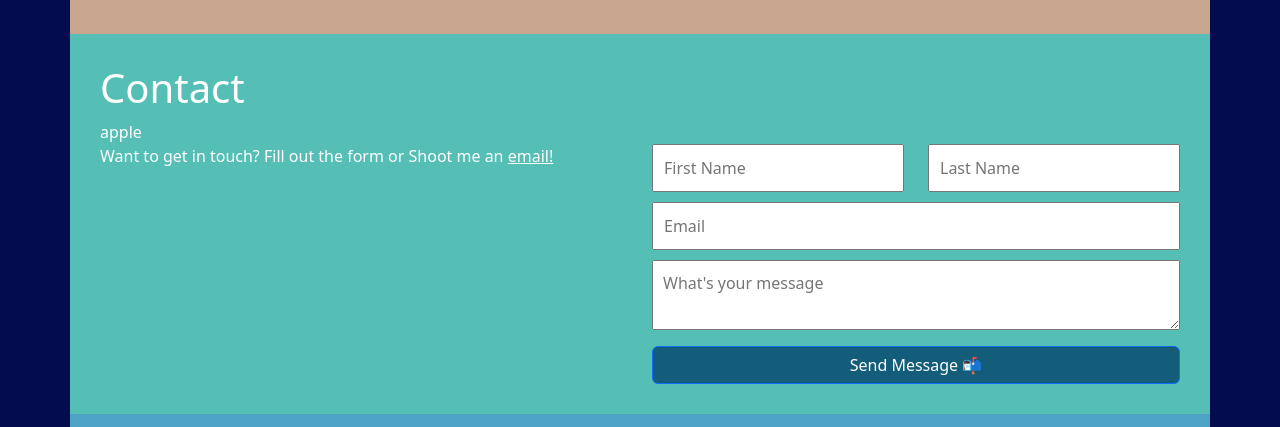
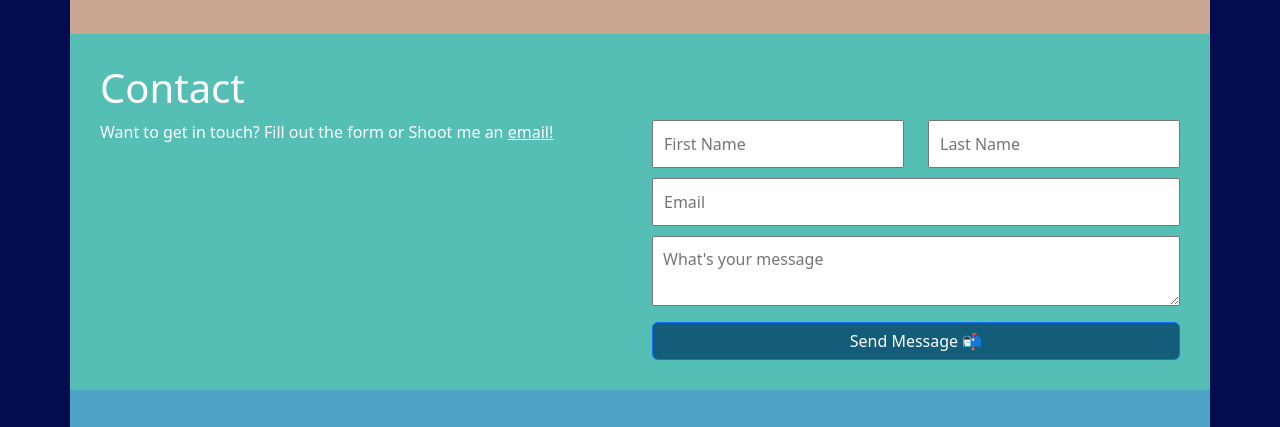
Before and after one commit to egzonaimeri/egzonaimeri.github.io, a plain HTML site: page index.html in a window 1280 px wide. Shown: the part 920-1347 px from the top of the page. Drawn offline with nearby package versions, Linux system fonts and the light colour scheme.

Commit message:
Update index.html

```diff
--- a/index.html
+++ b/index.html
@@ -34,7 +34,6 @@
                 </div><!-- End of Col 12 -->
 
             </div> <!-- End of first row in contact-->
-            <div> apple </div>
             <div class="row"> <!-- 10/17 Felt off here, need to get text to show up-->
                 <div class="col-sm-12 col-md-6"> <!--SM and MD Mobile Responsiveness-->
                     Want to get in touch?  Fill out the form or Shoot me an <a href="mailto:exi1519@gmail.com">email!</a> <!-- <a href=" Mailto: EMAIL>" used to open your email so others can message-->
```
